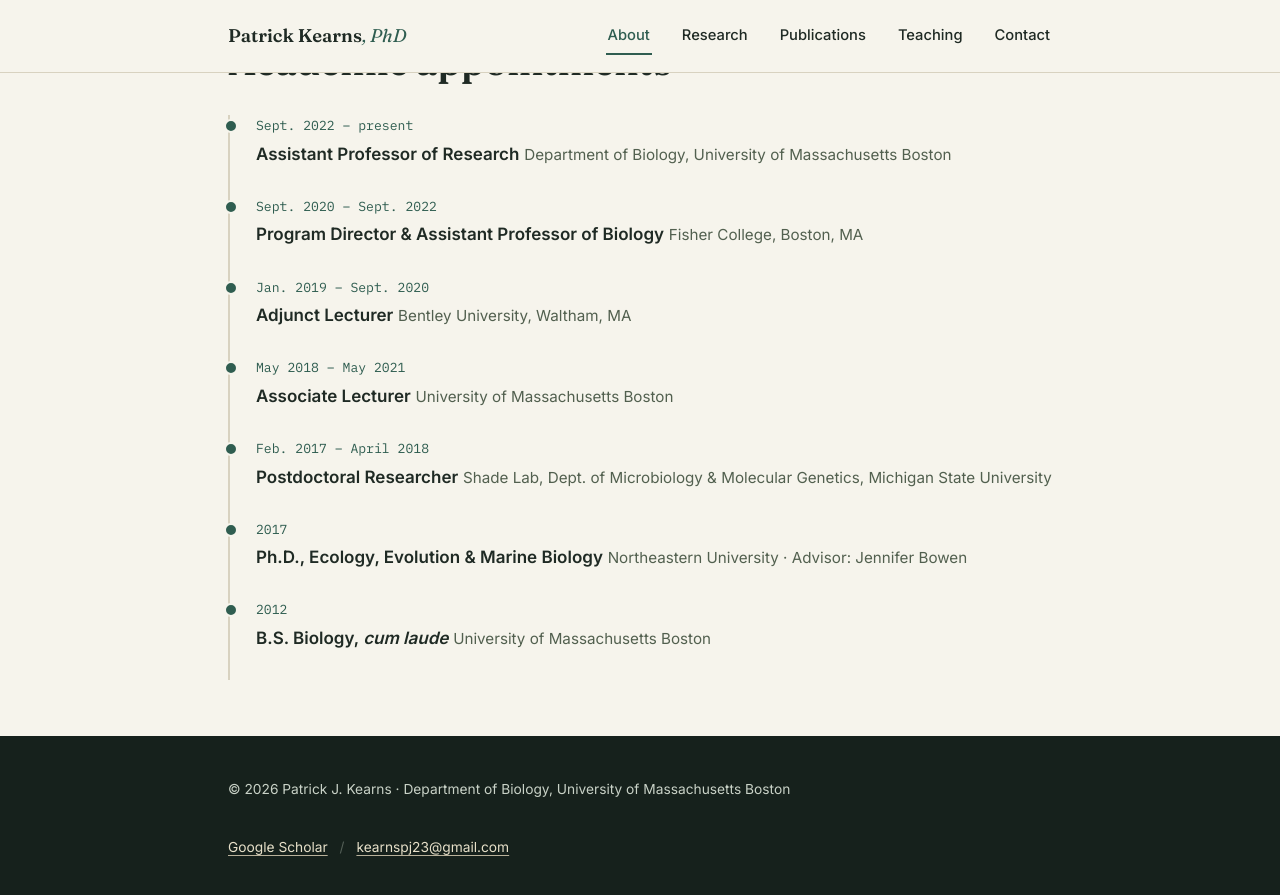
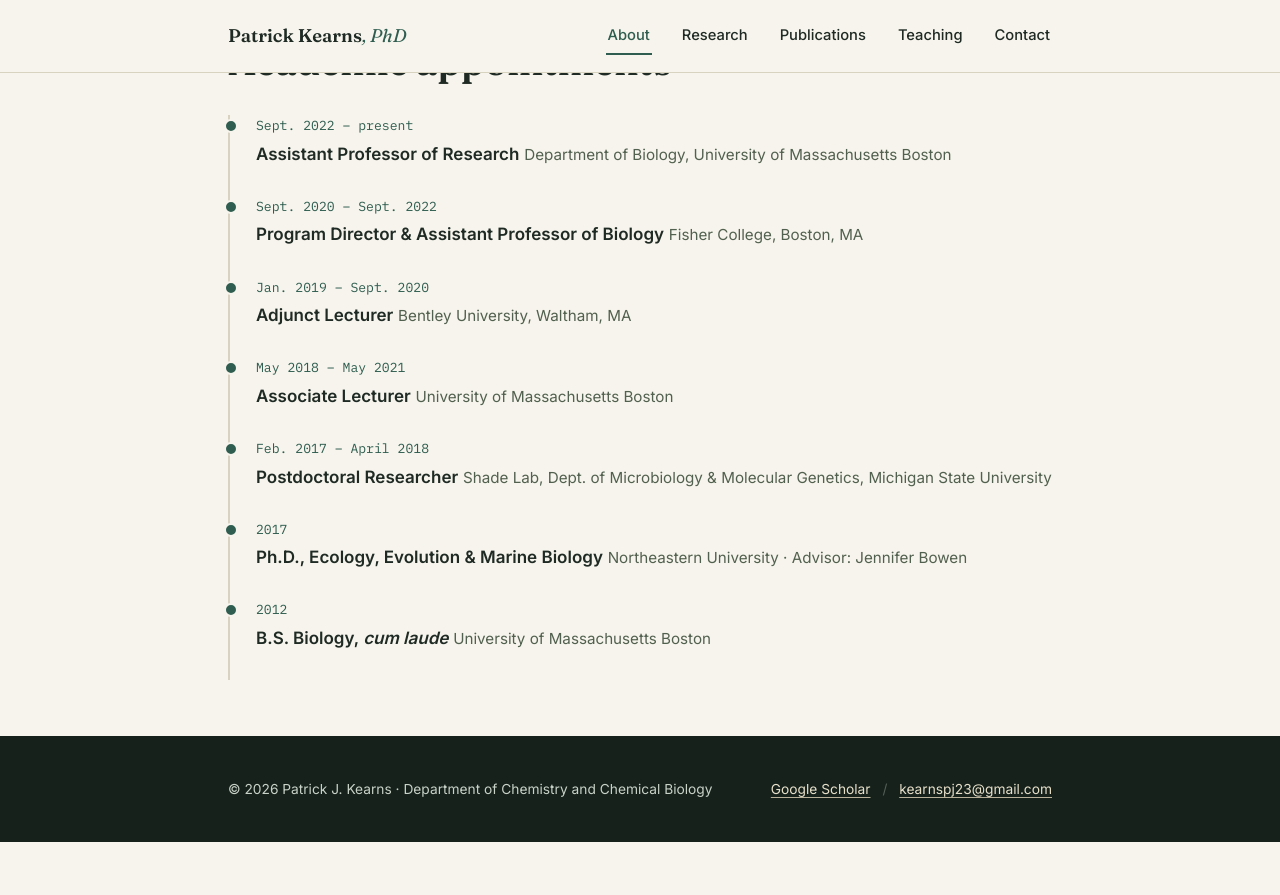
Before and after one commit to pattyjk/pattyjk.github.io, a Jekyll site: the page built from index.md, in a window 1280 px wide and 900 px high, scrolled down 1601 px. Shown: the top 895 px of the window. Built offline with Jekyll 4.4.1, drawn with Linux system fonts in a browser that asks for light colours; after the commit the page ends 2443 px from its top, so only the background shows below that.

Commit message:
Update _config.yml

```diff
--- a/_config.yml
+++ b/_config.yml
@@ -1,17 +1,17 @@
 title: Patrick Kearns, PhD
 tagline: Microbial Ecology & Host–Microbe Interactions
 description: >-
-  Research site of Patrick J. Kearns, Research Assistant Professor of Biology
-  at the University of Massachusetts Boston, studying microbial ecology,
+  Research site of Patrick J. Kearns,Assistant Teaching Professor of Biotechnology
+  at the Northeastern University, studying microbial ecology,
   fungal disease ecology, and host-microbe interactions.
 email: kearnspj23@gmail.com
 phone: "617.980.2002"
-affiliation: "Department of Biology, University of Massachusetts Boston"
+affiliation: "Department of Chemistry and Chemical Biology"
 scholar_url: "https://scholar.google.com/citations?user=SGXKG2UAAAAJ&hl=en"
 
 # --- Update these two lines to match your GitHub repo ---
-url: "https://YOUR-GITHUB-USERNAME.github.io"
-baseurl: "/YOUR-REPO-NAME"
+url: "https://pattyjk.github.io"
+baseurl: "/pattyjk"
 # ----------------------------------------------------------
 
 markdown: kramdown
```
